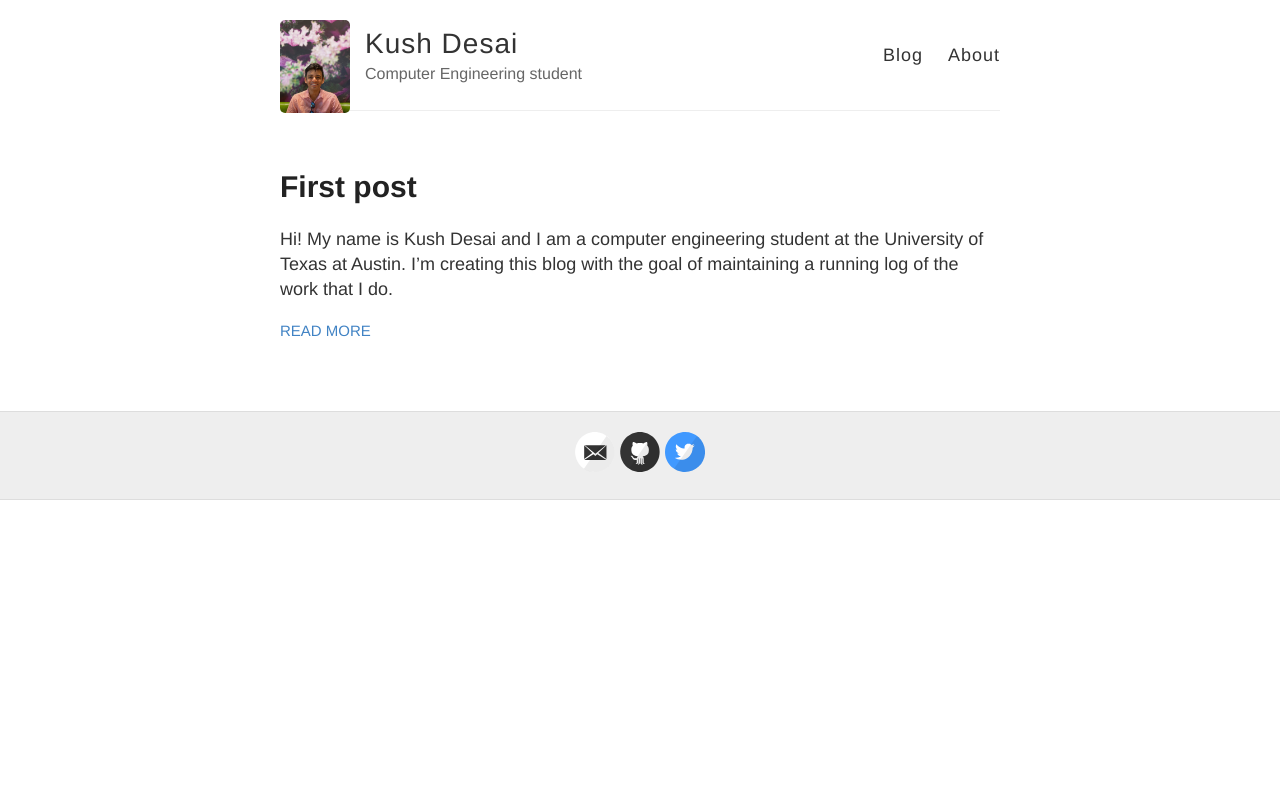
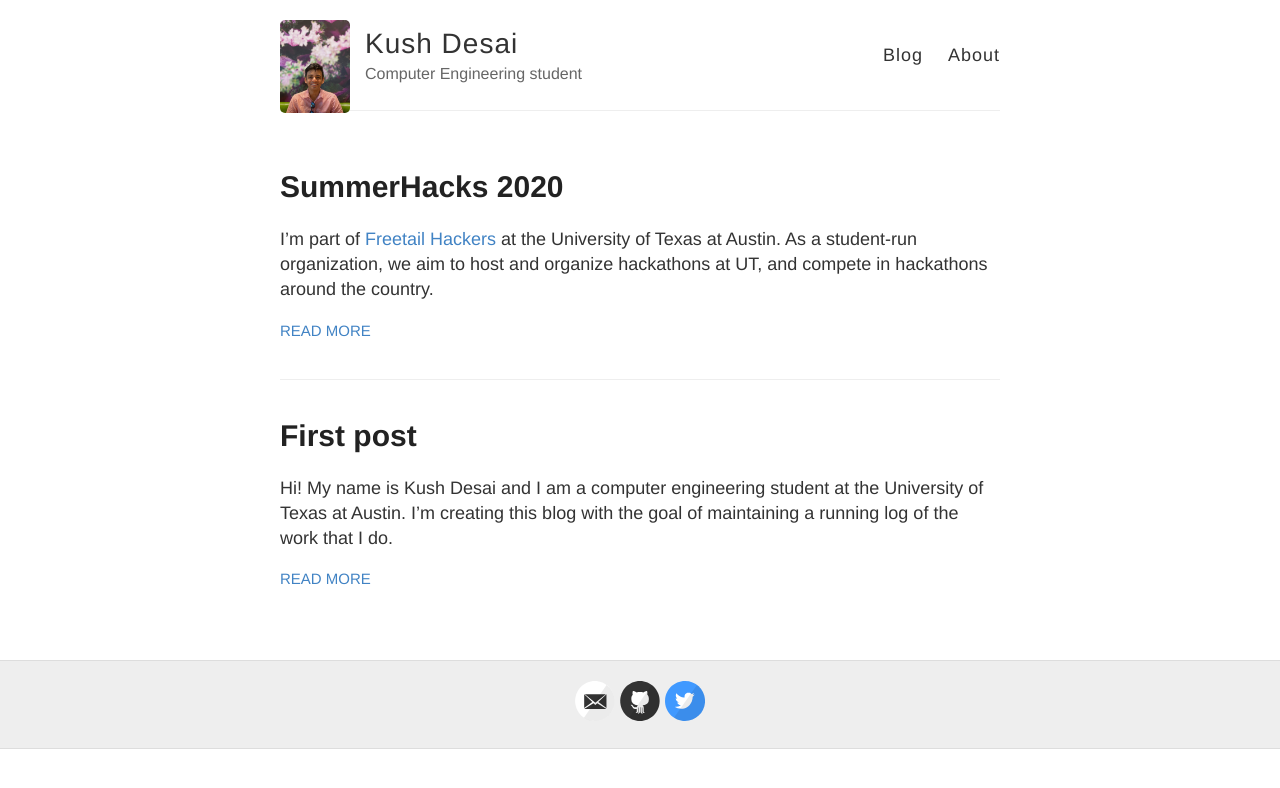
Before and after one commit to kdesai2018/kdesai2018.github.io, a Jekyll site: the page built from index.html, in a window 1280 px wide. Shown: the top 788 px of the page. Built offline with Jekyll 4.4.1, drawn with Linux system fonts in a browser that asks for light colours.

Commit message:
summerhacks post

```diff
--- /dev/null
+++ b/_posts/2020-05-18-summerhacks.md
@@ -0,0 +1,9 @@
+---
+layout: post
+title: SummerHacks 2020
+---
+I'm part of [Freetail Hackers](https://freetailhackers.com/) at the University of Texas at Austin. As a student-run organization, we aim to host and organize hackathons at UT, and compete in hackathons around the country.
+
+Looking around, we saw a large number of our peers having their internships cancelled due to COVID-19. In an attempt to tackle this problem, we are organizing SummerHacks, a 12-week virtual hackathon. Our goal is to match up teams of students with experience mentors and help every attendee create a project they can be proud of by the end of the summer. You can learn more about this project [here](https://freetailhackers.com/summerhacks).
+
+In addition, we are developing the [ultimate-hackathon-starting-guide](https://github.com/kdesai2018/ultimate-hackathon-starting-guide). We want this to be a central reference for all hackathon attendees, whether they be experienced hackers looking to brush up on specific topics or first-time attendees who are trying to understand what is going on. Give it a look and feel free to fork the repo to make any suggestions!
```
Also changed, not shown: _posts/2020-05-12-first-post.md (+1 -0 lines).
